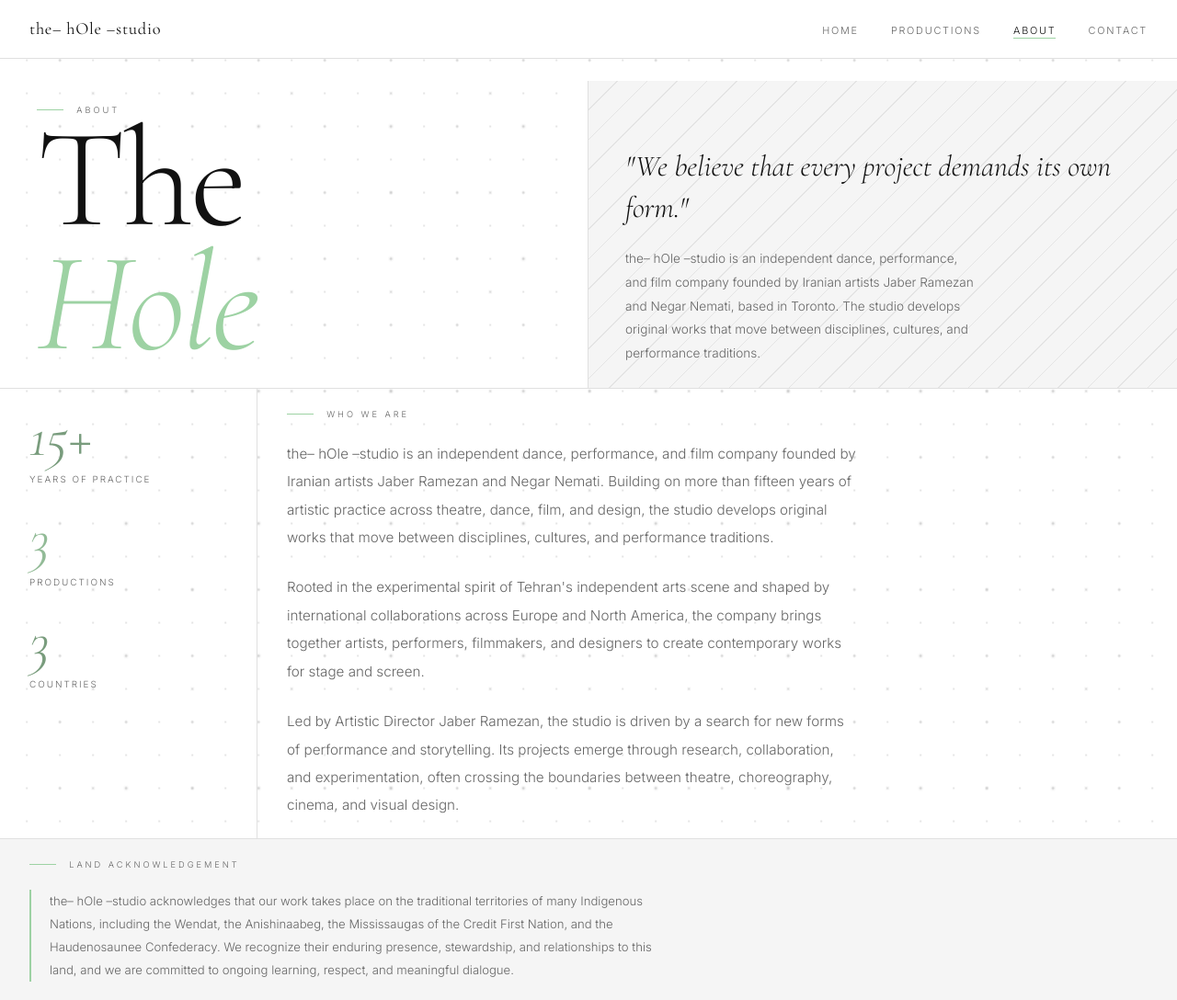
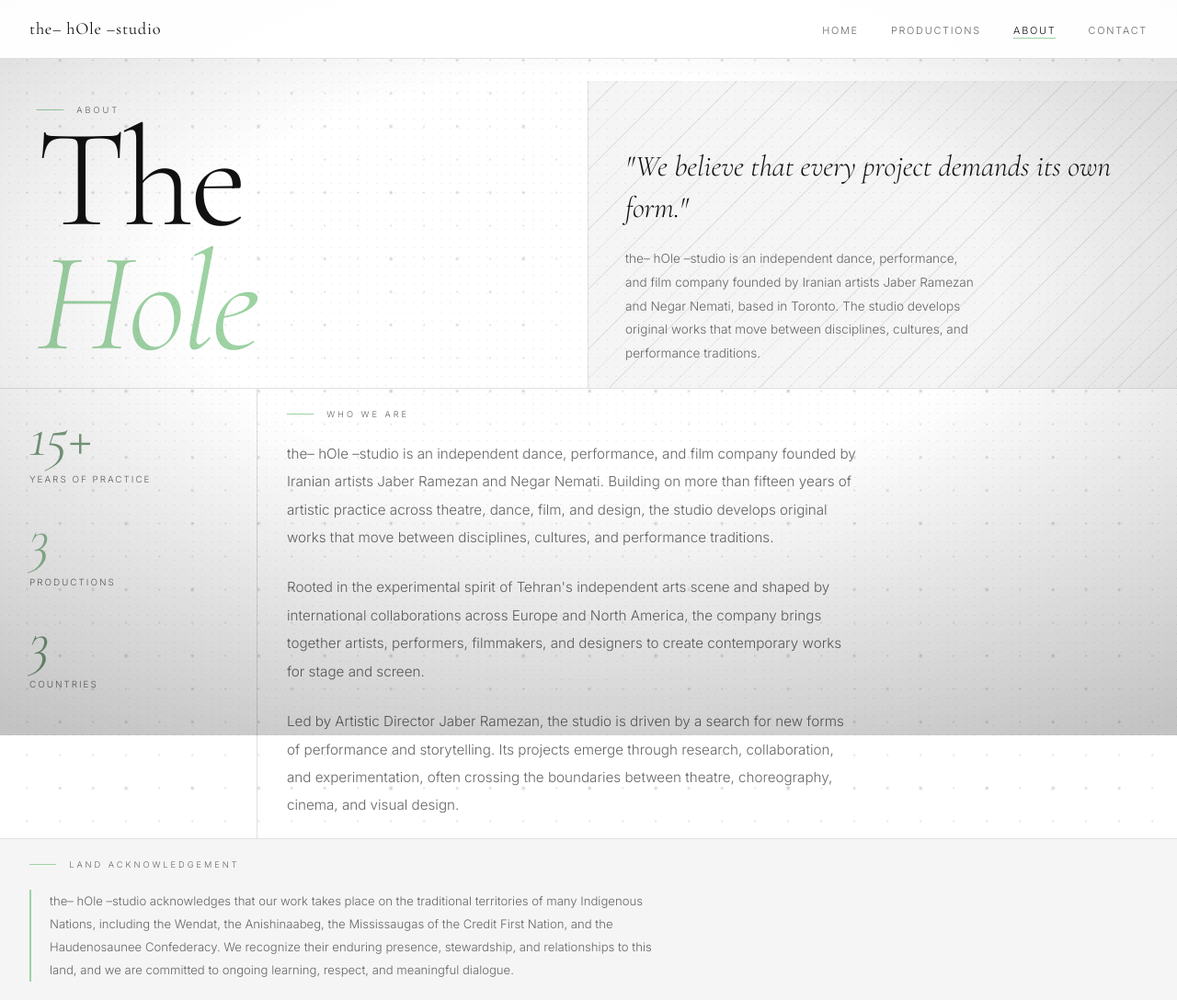
Before and after one commit to giftorium/theholestudio, a Django app: page /about/ in a window 1280 px wide. Shown: the top 1088 px of the page at 92% size. Run offline with Django 5.2, Linux system fonts and the light colour scheme; data comes from the database, SQL or seed files in the repository; data that the repository does not hold is empty.

Commit message:
Add diamond mesh and vignette atmosphere overlays
- Dense 10px diamond crosshatch (two repeating-linear-gradients at ±45°) as fixed overlay gives tactile, raw-materials texture on all light sections
- Radial vignette overlay darkens edges, frames content cinematically, pulses gently every 8s for life

Co-Authored-By: Claude Sonnet 4.6 <noreply@anthropic.com>

```diff
--- a/templates/base.html
+++ b/templates/base.html
@@ -178,6 +178,24 @@
       .nav-links { display: none; }
     }
 
+    /* ── ATMOSPHERE OVERLAYS ── */
+    @keyframes vignette-pulse {
+      0%, 100% { opacity: 0.72; }
+      50%       { opacity: 1; }
+    }
+    .pattern-overlay {
+      position: fixed; inset: 0; z-index: 1; pointer-events: none;
+      background-image:
+        repeating-linear-gradient( 45deg, rgba(0,0,0,0.06) 0, rgba(0,0,0,0.06) 1px, transparent 0, transparent 100%),
+        repeating-linear-gradient(-45deg, rgba(0,0,0,0.06) 0, rgba(0,0,0,0.06) 1px, transparent 0, transparent 100%);
+      background-size: 10px 10px;
+    }
+    .vignette-overlay {
+      position: fixed; inset: 0; z-index: 2; pointer-events: none;
+      background: radial-gradient(ellipse 90% 72% at 50% 38%, transparent 38%, rgba(0,0,0,0.30) 100%);
+      animation: vignette-pulse 8s ease-in-out infinite;
+    }
+
     {% block extra_css %}{% endblock %}
   </style>
 </head>
@@ -198,6 +216,9 @@
     <li><a href="/contact/" {% if request.resolver_match.url_name == 'contact' %}class="active"{% endif %}>Contact</a></li>
   </ul>
 </nav>
+
+<div class="pattern-overlay" aria-hidden="true"></div>
+<div class="vignette-overlay" aria-hidden="true"></div>
 
 {% if messages %}
   {% for msg in messages %}
```
